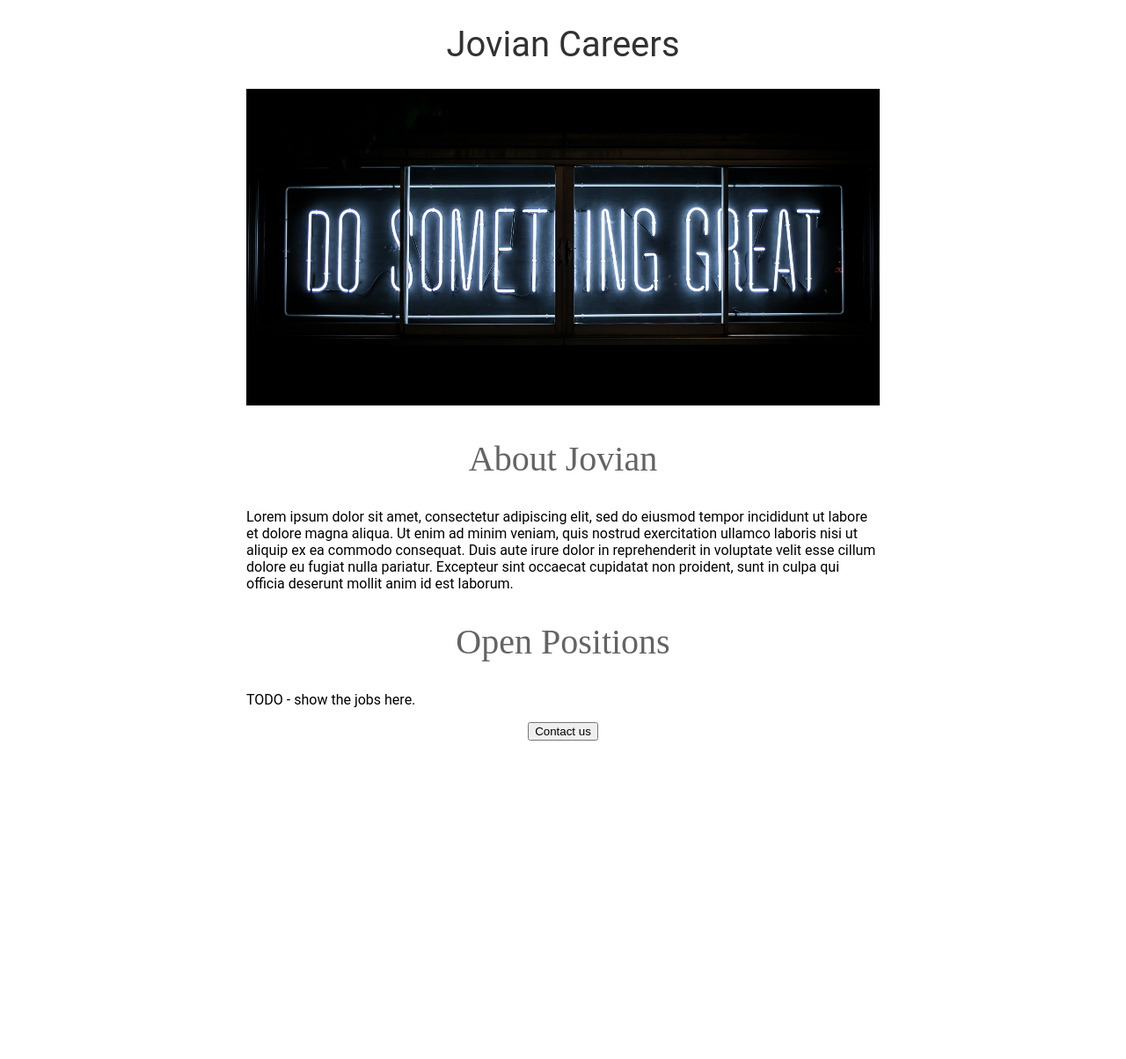
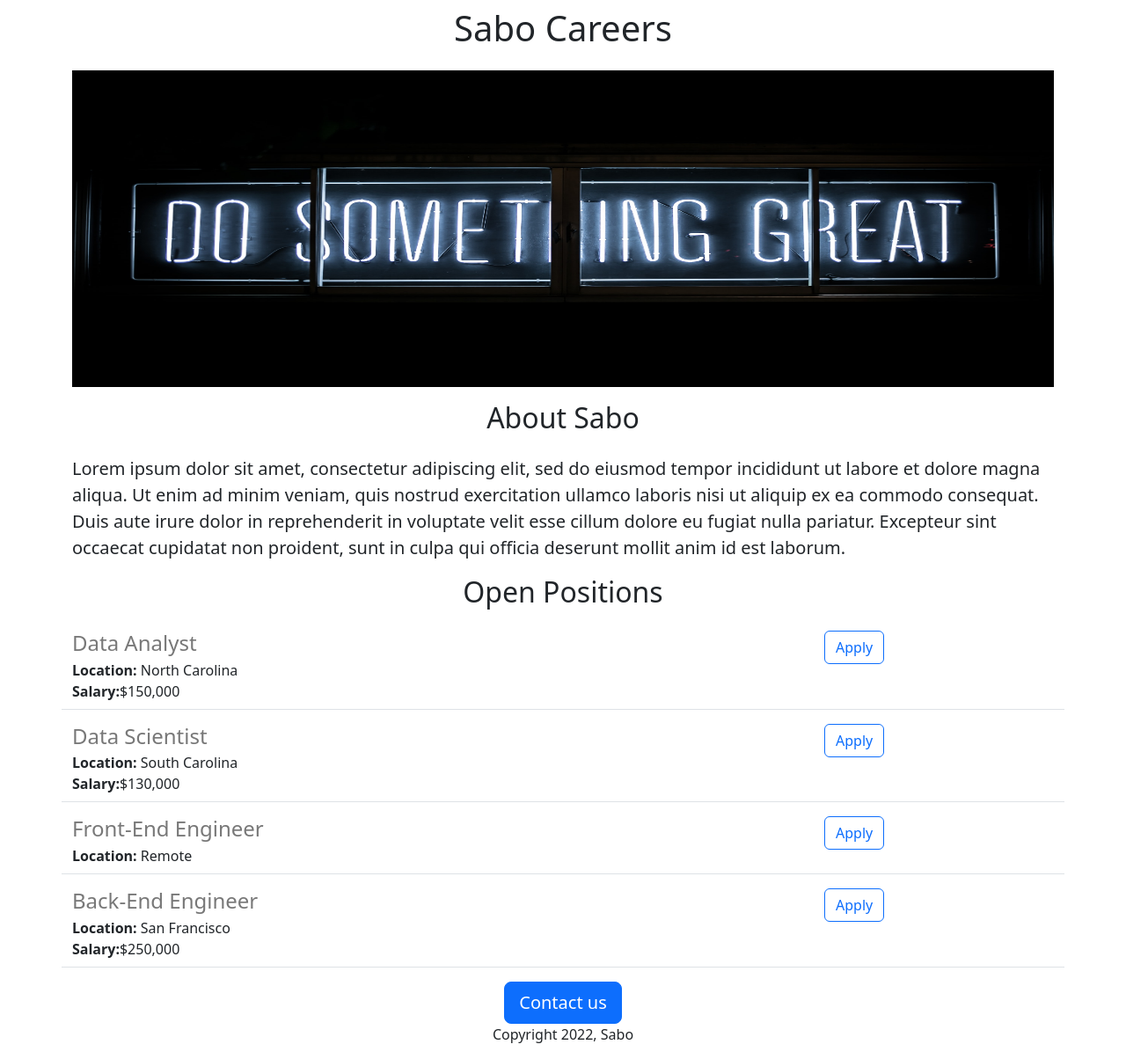
Before and after one commit to Sabo11202005/Sabo-careers-website, a Flask app: page / in a window 1280 px wide. Shown: the whole page at 88% size. Before the commit the page ends 842 px from the top, so only its background shows below. Run offline with Flask 2, Linux system fonts and the light colour scheme.

Commit message:
Added dynamic data and API route.

```diff
--- a/app.py
+++ b/app.py
@@ -1,11 +1,37 @@
-from flask import Flask, render_template
+from flask import Flask, render_template, jsonify
 
 app = Flask(__name__)
 
+JOBS = [{
+  'id': 1,
+  'title': 'Data Analyst',
+  'location': 'North Carolina',
+  'Salary': '$150,000'
+}, {
+  'id': 2,
+  'title': 'Data Scientist',
+  'location': 'South Carolina',
+  'Salary': '$130,000'
+}, {
+  'id': 3,
+  'title': 'Front-End Engineer',
+  'location': 'Remote'
+}, {
+  'id': 4,
+  'title': 'Back-End Engineer',
+  'location': 'San Francisco',
+  'Salary': '$250,000'
+}]
+
+
 @app.route("/")
 def hello_world():
-    return render_template('home.html')
+  return render_template('home.html', jobs=JOBS)
 
+
+@app.route('/api/jobs')
+def list_jobs():
+  return jsonify(JOBS)
 
 
 if __name__ == '__main__':
--- a/templates/home.html
+++ b/templates/home.html
@@ -2,54 +2,35 @@
 <html>
  <head>
    <title>Sabo Careers</title>
+   <meta charset='utf-8'>
+   <meta name="viewport" content="width=device-width, initial-scale=1">
+    <link href="https://cdn.jsdelivr.net/npm/bootstrap@5.2.3/dist/css/bootstrap.min.css" rel="stylesheet" integrity="sha384-rbsA2VBKQhggwzxH7pPCaAqO46MgnOM80zW1RWuH61DGLwZJEdK2Kadq2F9CUG65" crossorigin="anonymous">
+
    <style>
-     h1 {
-       font-size: 40px;
-       font-family: Roboto;
-       font-weight: normal;
-       color: rgb(50, 50, 50);
-       text-align: center;
+     #banner {
+       height: 360px;
+       width: 100%;
      }
+   </style>
 
-     #banner {
-       width: 100%;
-       height: 360px;
-       object-fit: cover;
-     }
-
-     h2 {
-       font-family: Robot;
-       font-size: 40px;
-       color: rgb(100, 100, 100);
-       text-align: center;
-       font-weight: normal;
-     }
-
-     .bodytext {
-       font-family: Roboto;
-       color: rgb(80)80, 80);
-     }
-
-     #container {
-       max-width: 720px;
-       margin: 0 auto;
-     }
-
-
-   </style>
  </head>
   <body>
-    <div id='container'>
-      <h1>Jovian Careers</h1>
-    <img id='banner' src='https://sabo-careers-website.sabo11202005.repl.co/static/banner.jpg'>
-    <h2>About Jovian</h2>
-    <p class='bodytext'>
+    <div class='container'>
+      <h1 class="text-center mt-2 mb-4">Sabo Careers</h1>
+    <img class='img-fluid' id='banner' src='https://sabo-careers-website.sabo11202005.repl.co/static/banner.jpg'>
+    <h2 class="text-center mt-3 mb-4">About Sabo</h2>
+    <p class="lead">
       Lorem ipsum dolor sit amet, consectetur adipiscing elit, sed do eiusmod tempor incididunt ut labore et dolore magna aliqua. Ut enim ad minim veniam, quis nostrud exercitation ullamco laboris nisi ut aliquip ex ea commodo consequat. Duis aute irure dolor in reprehenderit in voluptate velit esse cillum dolore eu fugiat nulla pariatur. Excepteur sint occaecat cupidatat non proident, sunt in culpa qui officia deserunt mollit anim id est laborum.
     </p>
-    <h2>Open Positions</h2>
-    <p class='bodytext'>TODO - show the jobs here.</p>
+    <h2 class="text-center mt-2 mb-4">Open Positions</h2>
+    <div>
+      {% for job in jobs %}
+        {% include 'jobitem.html'%}
+      {% endfor %}
+    </div>
 
-      <div style='text-align: center;'><button>Contact us</button>
+      <div class='text-center'><button class="btn btn-primary btn-lg">Contact us</button>
+        <p class='mt-04'>Copyright 2022, Sabo</p>
       </div>
 
     </div>
--- /dev/null
+++ b/templates/jobitem.html
@@ -0,0 +1,18 @@
+<div class="border-bottom row" style="margin-bottom:16px; padding-bottom:8px;">
+  <div class='col-9'>
+    <h4 style="color:rgb(120,120,120); margin-bottom: 4px;">         {{job['title']}}
+  </h4>
+  <div>
+    <b>Location: </b>{{job['location']}}
+  </div>
+          {% if 'Salary' in job %}
+  <div>
+    <b>Salary:</b>{{job['Salary']}}
+  </div>
+  {% endif %}
+  </div>
+  <div class='col-3'>
+    <button type="button" class="btn btn-outline-primary">Apply</button>
+  </div>
+
+</div>
```
